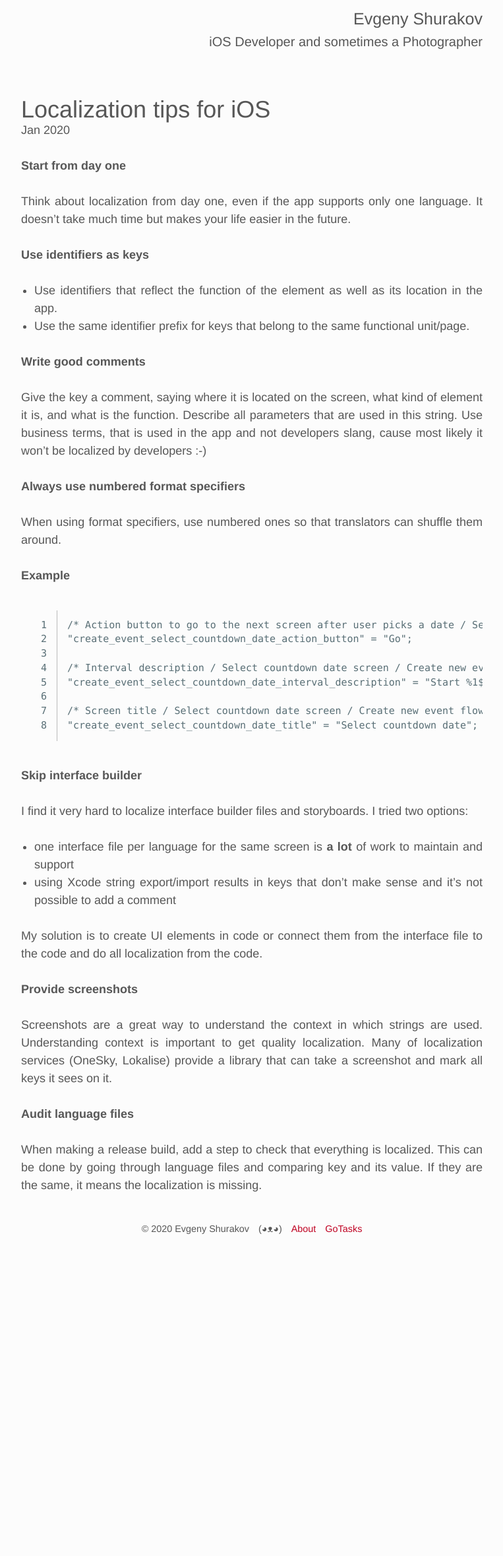
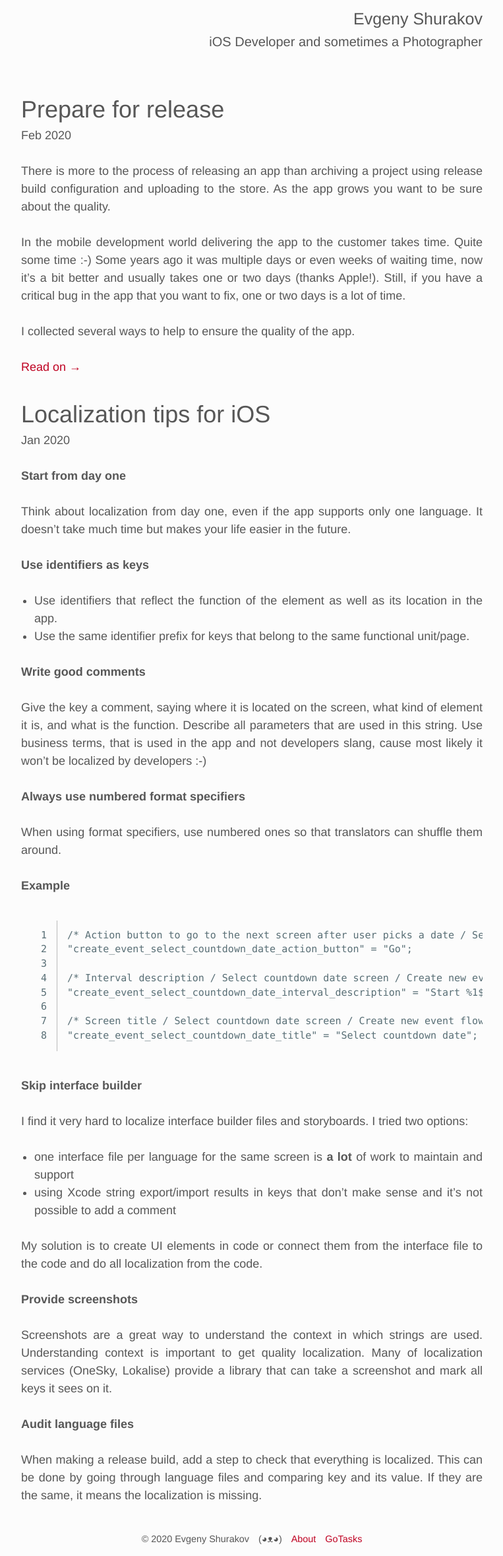
Before and after one commit to eshurakov/eshurakov.github.io, a Jekyll site: the page built from index.html, in a window 1280 px wide. Shown: the whole page at 66% size, without its empty margins (258-1021 px from the left). Built offline with Jekyll 4.4.1, drawn with Linux system fonts in a browser that asks for light colours; before the commit the page ends 1888 px from its top, so only the background shows below that.

Commit message:
Prepare for release

```diff
--- a/_layouts/post.html
+++ b/_layouts/post.html
@@ -4,7 +4,7 @@
 
 <article>
 	<header>
-		<h1 class="title">{{ page.title }}</h2>
+		<h1 class="title">{{ page.title }}</h1>
 		<div class="meta date">{{ page.date | date: "%b %Y" }}</div>
 	</header>
 	<div class="entry-content">{{ content }}</div>
--- /dev/null
+++ b/_posts/2020-02-01-prepare-for-release.markdown
@@ -0,0 +1,50 @@
+---
+layout: post
+title: "Prepare for release"
+date: 2020-02-01 12:00
+comments: true
+published: true
+categories:
+---
+
+There is more to the process of releasing an app than archiving a project using release build configuration and uploading to the store. As the app grows you want to be sure about the quality.
+
+In the mobile development world delivering the app to the customer takes time. Quite some time :-) Some years ago it was multiple days or even weeks of waiting time, now it's a bit better and usually takes one or two days (thanks Apple!). Still, if you have a critical bug in the app that you want to fix, one or two days is a lot of time.
+
+
+I collected several ways to help to ensure the quality of the app.
+
+<!-- More -->
+
+**Code freeze**
+After code freeze and before release, modifications to the code are discouraged and normally only bugfixes would be applied. Unfinished features normally not included and stay either in their branches or hidden from the user with feature toggles.
+
+**Internal build (Private Beta)**
+Private Beta is a version of the app for internal testing. If the app uses a backend, it usually connects to the beta version of the backend.
+To distinguish between different versions of the app, it is a good idea to use a different bundle identifier, app name, and icon.
+
+**Unit, UI and Integration Tests**
+Tests are nice to have. They can help to save time by automating common usage scenarios or finding regression of older bugs.
+
+**Bug bash**
+During bug bash, a group of people tests features and bugfixes that will be released. Participants don't need to be technical, but they do need a good knowledge of the app. It's good to test on different phone models and OS versions.
+
+**Check localization**
+Localization can be checked during bug bash or as a separate event.
+Automate what can be automated. For example, check that all strings are translated while making an internal build.
+
+**External build (Public Beta)**
+Public Beta is a version of the app that connects to live BE and is as close to the live app as possible. Depending on the length of the release cycle, the app can stay in public beta for multiple weeks.
+
+**Collecting feedback, checking crash reporting tool**
+Feedback from users is a good way to check if things are working as expected.
+Keep an eye on incoming crash reports. Is there something suspicious, are there new crashes? Depending on the severity you can decide to fix it now and send a new beta build or fix it in the next version.
+
+**Incentives to use a Public Beta**
+Using Public Beta app is beneficial to you, but why would users want to be a guinea pig?
+* early access to new features. This one is easy, no additional work is required :-)
+* priority support. All questions and messages from beta users can be prioritized and answered first
+* benefits, that only exist in Public Beta version. For example, if the app works via subscription, users could get some small discount as long as they're using the beta app and keep it up to date.
+
+**Staged rollout**
+Unfortunately, the staged rollout for iOS devices is very primitive in functionality, but still may be useful to limit the number of users updating to the latest version at the same time.
--- a/_sass/theme.scss
+++ b/_sass/theme.scss
@@ -100,6 +100,10 @@
 	clear:both
 }
 
+div.date {
+	margin-top: 8px;
+}
+
 // -- layout
 
 // typography
```
